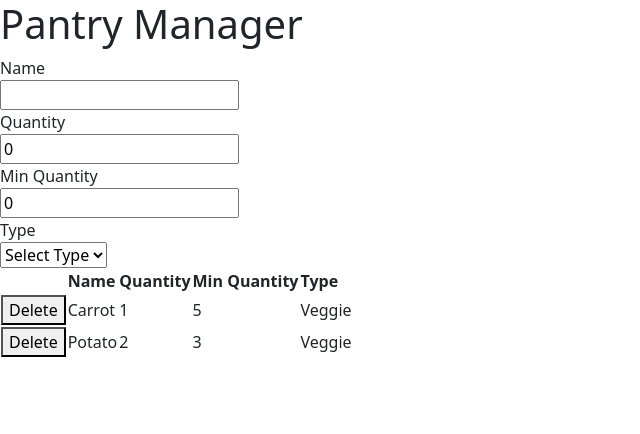
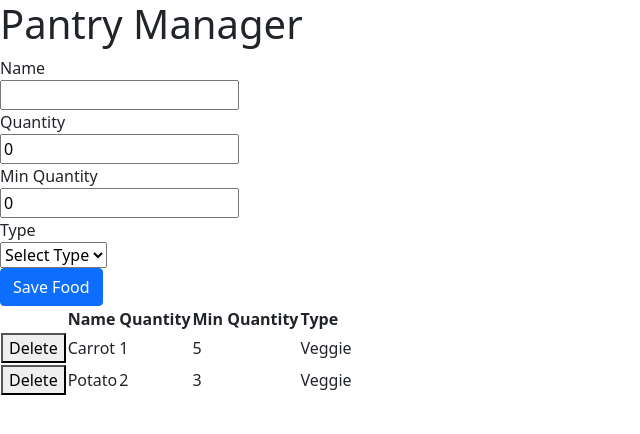
Before and after one commit to coryhouse/e-gineering, a React (Create React App) app in the folder e-gineering/: page / in a window 1280 px wide. Shown: the top 434 px of the page, without its empty margins (0-640 px from the left). Built offline with nearby package versions, Linux system fonts and the light colour scheme; data requests are answered from the project's data file.

Commit message:
Add submit button

```diff
--- a/e-gineering/src/App.tsx
+++ b/e-gineering/src/App.tsx
@@ -101,6 +101,7 @@ export function App() {
             { label: "Fruit", value: "Fruit" },
           ]}
         />
+        <input className="btn btn-primary" type="submit" value="Save Food" />
       </form>
 
       <table>
```
